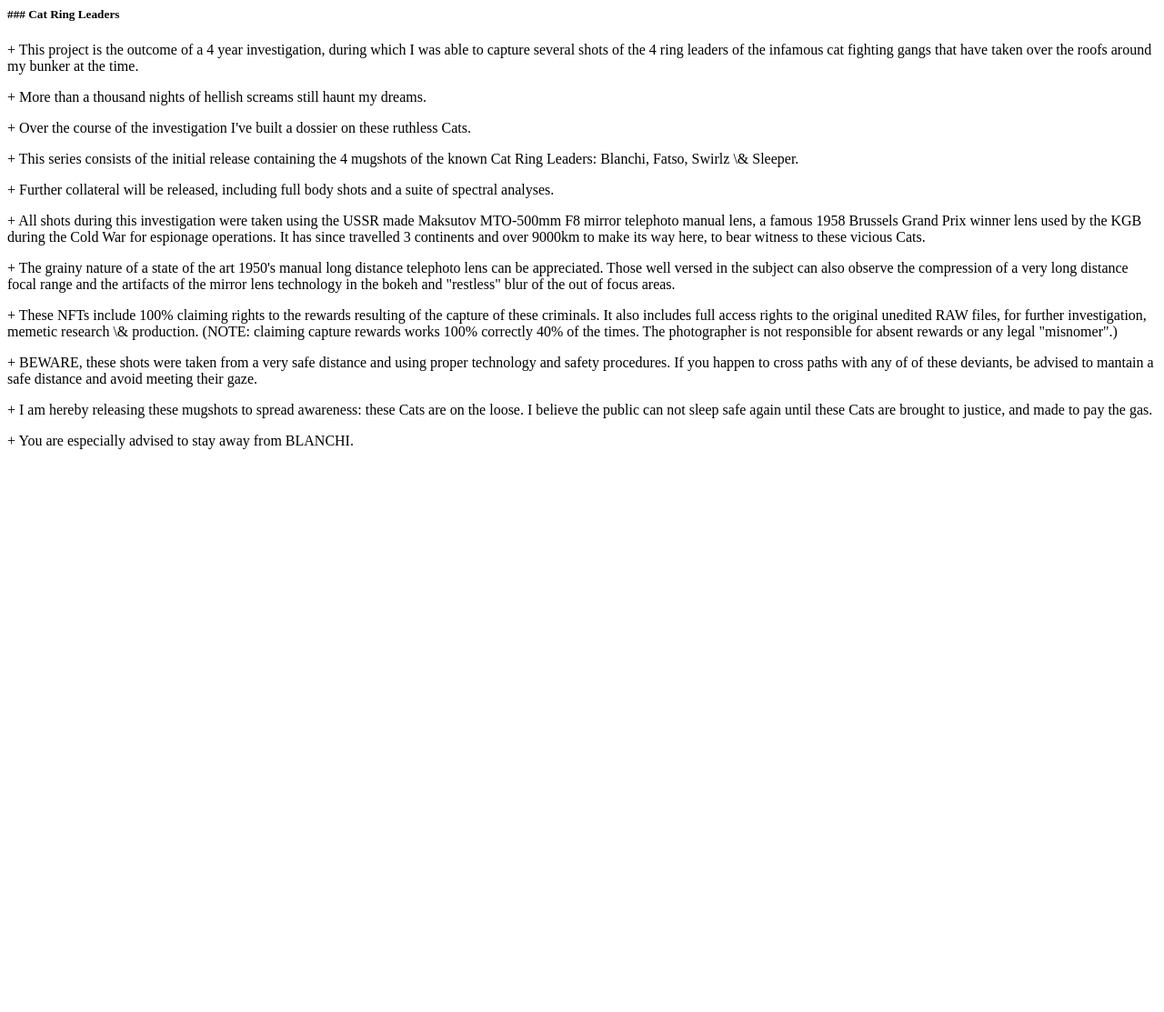
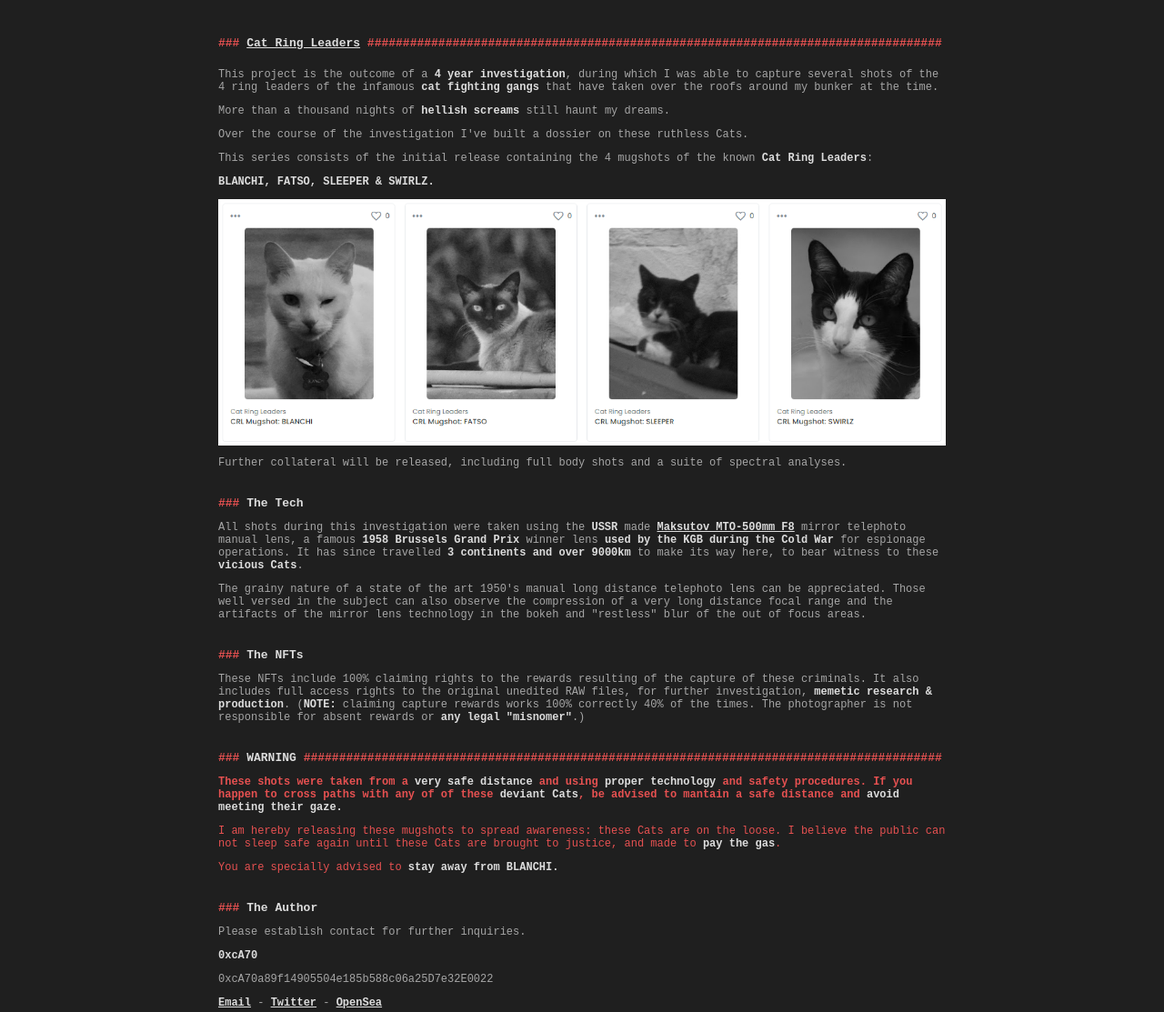
Before and after one commit to 0xcA70/0xcA70.github.io, a plain HTML site: page index.html in a window 1280 px wide. Shown: the whole page at 91% size. Before the commit the page ends 800 px from the top, so only its background shows below. Drawn offline with Linux system fonts and the light colour scheme.

Commit message:
First version

```diff
--- a/index.html
+++ b/index.html
@@ -1,45 +1,92 @@
 <html>
   <head>
     <title>Cat Ring Leaders</title>
+    <style>
+      body {
+      	background-color: #1f1f1f;
+      	color: #a6a6a6;
+        font-family: 'Courier New', monospace;
+        font-size: 12px;
+        margin-bottom: 150px;
+      }
+      .main {
+        width: 800px;
+        margin: 0 auto;
+        margin-top: 40px;
+      }
+      h1, h2 {
+        font-size: 13px;
+        color: #dddddd;
+        margin-top: 30px;
+      }
+      h1 {
+        margin-bottom: 20px;
+      }
+      a {
+        font-weight: bold;
+        color: #dddddd;
+      }
+      .bold {
+        font-weight: bold;
+        color: #dddddd;
+      }
+      .warn {
+        color: #e65151;
+      }
+      .hero-img {
+        max-width:800px;
+      }
+
+    </style>
   </head>
   <body>
-    <h5>### Cat Ring Leaders</h5>
+    <div class="main">
+      <h1 class="warn">### <a href="https://opensea.io/collection/cat-ring-leaders" class="">Cat Ring Leaders</a> #################################################################################</h1>
 
-    <p>+ This project is the outcome of a 4 year investigation, during which
-    I was able to capture several shots of the 4 ring leaders of the
-    infamous cat fighting gangs that have taken over the roofs around
-    my bunker at the time.</p>
-    <p>+ More than a thousand nights of hellish screams still haunt
-    my dreams.</p>
-    <p>+ Over the course of the investigation I've built a dossier on these
-    ruthless Cats.</p>
-    <p>+ This series consists of the initial release containing the 4 mugshots of
-    the known Cat Ring Leaders: Blanchi, Fatso, Swirlz \& Sleeper.</p>
-    <p>+ Further collateral will be released, including full body shots and
+      <p>This project is the outcome of a <span class="bold">4 year investigation</span>, during which I was able to capture several shots of the 4 ring leaders of the infamous <span class="bold">cat fighting gangs</span> that have taken over the roofs around my bunker at the time.</p>
+      <p>More than a thousand nights of <span class="bold">hellish screams</span> still haunt my dreams.</p>
+      <p>Over the course of the investigation I've built a dossier on these ruthless Cats.</p>
+      <p>This series consists of the initial release containing the 4 mugshots of the known <span class="bold">Cat Ring Leaders</span>:</p>
+      <p><span class="bold">BLANCHI, FATSO, SLEEPER & SWIRLZ.</span></p>
+      <a href="https://opensea.io/collection/cat-ring-leaders"><img src="./img/crl-mugshots.png" class="hero-img" /></a>
+      <p>Further collateral will be released, including full body shots and
       a suite of spectral analyses.</p>
-    <p>+ All shots during this investigation were taken using the USSR made Maksutov MTO-500mm F8 mirror
-    telephoto manual lens, a famous 1958 Brussels Grand Prix winner lens used by
-    the KGB during the Cold War for espionage operations. It has since
-    travelled 3 continents and over 9000km to make its way here, to bear
-    witness to these vicious Cats.</p>
-    <p>+ The grainy nature of a state of the art 1950's manual long distance telephoto
+      <h2><span class="warn">###</span> The Tech </h2>
+      <p>All shots during this investigation were taken using the <span class="bold">USSR</span> made <a href="https://www.google.com/search?q=maksutov+mto-500&client=ubuntu&hs=Wan&channel=fs&sxsrf=ALeKk01jHBB7B5tuCvFaljZaGuVWo7ix_Q:1628989308852&source=lnms&tbm=isch&sa=X&ved=2ahUKEwii7OKI6rHyAhWZH7kGHcmDDqAQ_AUoAXoECAEQAw&biw=1920&bih=1009">Maksutov MTO-500mm F8</a> mirror
+      telephoto manual lens, a famous <span class="bold">1958 Brussels Grand Prix</span> winner lens <span class="bold">used by
+        the KGB during the Cold War</span> for espionage operations. It has since
+    travelled <span class="bold">3 continents and over 9000km</span> to make its way here, to bear
+      witness to these <span class="bold">vicious Cats</span>.</p>
+      <p>The grainy nature of a state of the art 1950's manual long distance telephoto
       lens can be appreciated. Those well versed in the subject can also
       observe the compression of a very long distance focal range and the artifacts
       of the mirror lens technology in the bokeh and "restless" blur of
       the out of focus areas.</p>
-    <p>+ These NFTs include 100% claiming rights to the rewards resulting
+      <h2><span class="warn">###</span> The NFTs </h2>
+      <p>These NFTs include 100% claiming rights to the rewards resulting
       of the capture of these criminals. It also includes full access
       rights to the original unedited RAW files, for further investigation,
-    memetic research \& production. (NOTE: claiming capture
+      <span class="bold">memetic research & production</span>. (<span class="bold">NOTE:</span> claiming capture
       rewards works 100% correctly 40% of the times. The photographer
-    is not responsible for absent rewards or any legal "misnomer".)</p>
-    <p>+ BEWARE, these shots were taken from a very safe distance and using
-    proper technology and safety procedures. If you happen to cross paths
-    with any of of these deviants, be advised to mantain a safe distance
-    and avoid meeting their gaze.</p>
-    <p>+ I am hereby releasing these mugshots to spread awareness: these Cats are on the loose.
+      is not responsible for absent rewards or <span class="bold">any legal "misnomer"</span>.)</p>
+      <h2 class="warn">### <span class="bold">WARNING</span> ##########################################################################################</h2>
+      <p><span class="bold warn">These shots were taken from a <span class="bold">very safe distance</span> and using
+        <span class="bold">proper technology</span> and safety procedures. If you happen to cross paths
+        with any of of these <span class="bold">deviant Cats</span>, be advised to mantain a safe distance
+        and <span class="bold">avoid meeting their gaze.</span></span></p>
+      <p class="warn">I am hereby releasing these mugshots to spread awareness: these Cats are on the loose.
       I believe the public can not sleep safe again until these Cats are
-    brought to justice, and made to pay the gas.</p>
-    <p>+ You are especially advised to stay away from BLANCHI.</p>
+      brought to justice, and made to <span class="bold">pay the gas</span>.</p>
+      <p class="warn">You are specially advised to <span class="bold">stay away from BLANCHI.</span></p>
+      <h2><span class="warn">###</span> The Author</h2>
+      <p>Please establish contact for further inquiries.</p>
+      <p class="bold">0xcA70</p>
+      <p>0xcA70a89f14905504e185b588c06a25D7e32E0022</p>
+      <p>
+      <a href="mailto:0xcA70@protonmail.com">Email</a> -
+      <a href="https://www.twitter.com/0xcA70">Twitter</a> -
+      <a href="https://opensea.io/collection/cat-ring-leaders">OpenSea</a>
+      </p>
+    </div>
   </body>
 </html>
```
Also changed, not shown: img/crl-mugshots.png (added). Lines whose indentation alone changed are shown as unchanged.
